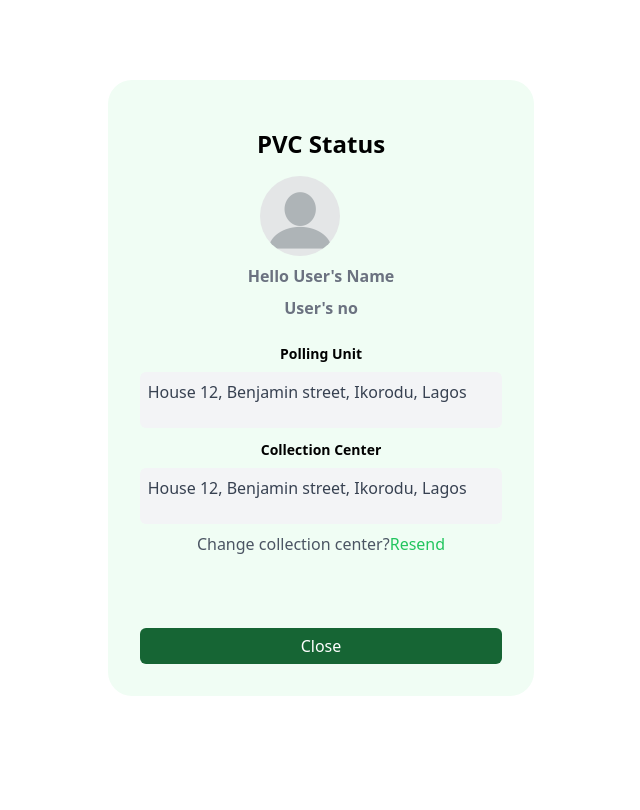
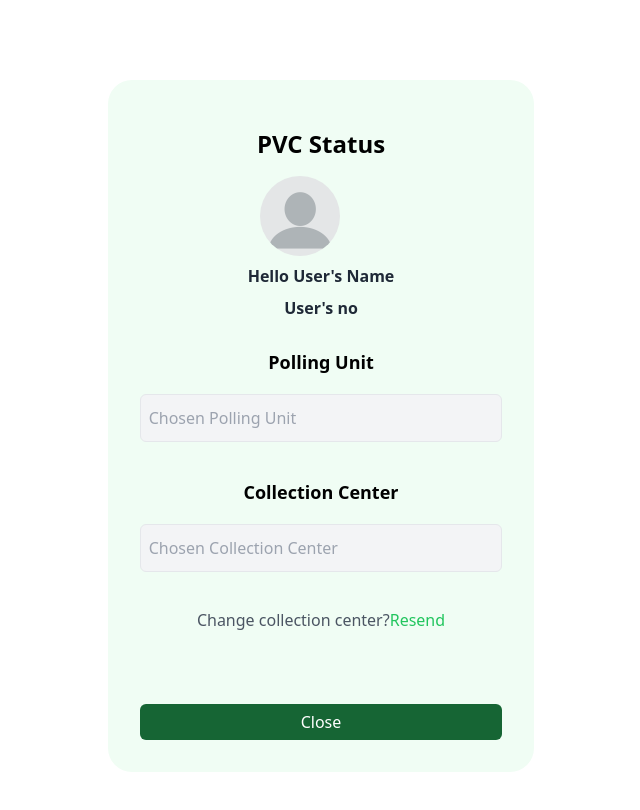
Before and after one commit to BettyAfolabi/Voting-app, a React (Vite) app: page /collection in a window 1280 px wide. Shown: the top 810 px of the page, without its empty margins (319-959 px from the left). Built offline with nearby package versions, Linux system fonts and the light colour scheme.

Commit message:
updating collection screen

```diff
--- a/src/Screen/collection.jsx
+++ b/src/Screen/collection.jsx
@@ -1,6 +1,7 @@
 import React from 'react';
 import { Link } from 'react-router-dom'
 import Button from '../components/button';
+import TextInput from '../components/textinput';
 
 const Collection = () => {
     const [value, setValue] = React.useState('');
@@ -10,14 +11,15 @@ const Collection = () => {
           <h3 className='text-2xl font-semibold mt-4 mb-4'>PVC Status</h3>
           <div className='justify-center items-center  self-center font-semibold'>
             <img src="Images/picture.jpg" alt="User's picture" className='rounded-full w-20 h-20 ml-3' />
-            <h5 className='pb-2 pt-2 text-gray-500'>Hello User's Name</h5>
-            <h5 className='text-gray-500 text-center pb-3'>User's no</h5>
+            <h5 className='pb-2 pt-2 text-gray-800'>Hello User's Name</h5>
+            <h5 className=' text-center text-gray-800'>User's no</h5>
           </div>
-          <p className='mt-3 text-sm font-semibold pb-2'>Polling Unit</p>
-          <p className='w-full h-14 rounded-md border-1 border-gray-200 p-2 mb-2 bg-gray-100 text-gray-700'>House 12, Benjamin street, Ikorodu, Lagos</p>
-          <p className='mt-1 text-sm font-semibold pb-2'>Collection Center</p>
-          <p className='w-full h-14 rounded-md border-1 border-gray-200 p-2 mb-2 bg-gray-100 text-gray-700'>House 12, Benjamin street, Ikorodu, Lagos</p>
-          <p className='text-gray-600 font-light '>Change collection center?
+          <p className='mt-3 text-sm font-semibold pb-2 md:text-lg md:pt-4'>Polling Unit</p>
+          <TextInput value={value} placeholder="Chosen Polling Unit" onChange={setValue}/>
+          <p className='mt-1 text-sm font-semibold pb-2 md:text-lg md:pt-4'>Collection Center</p>
+          <TextInput value={value} placeholder="Chosen Collection Center" onChange={setValue}/>
+
+          <p className='text-gray-600 font-light mt-5'>Change collection center?
             <Link to={'/Location'} className='w-full text-green-500' >
                  Resend
             </Link>
```
